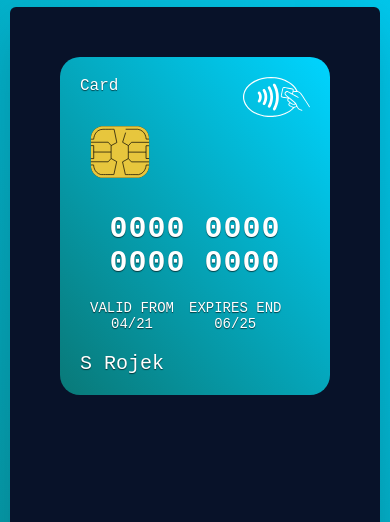
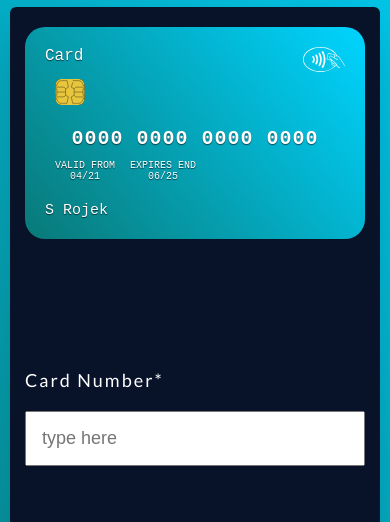
Before and after one commit to SzymonRojek/card-number-verification-JS, a website built with Parcel: page src/index.html in a window 390 px wide. Shown: the part 309-831 px from the top of the page. Built offline with nearby package versions, Linux system fonts and the light colour scheme.

Commit message:
add media queries

```diff
--- a/src/scss/card.scss
+++ b/src/scss/card.scss
@@ -49,13 +49,12 @@
     display: flex;
     gap: 15px;
     padding-left: 10px;
-    font-size: 10px;
     text-transform: uppercase;
 
     &__expire {
-      font-size: 14px;
       padding-bottom: 20px;
       text-align: center;
+      font-size: 14px;
 
       &-period::after {
         content: "\a";
@@ -96,4 +95,47 @@
       margin-left: 20px;
     }
   }
+
+  @media (max-width: 500px) {
+    &__header {
+      &-contactless {
+        height: 25px;
+      }
+    }
+
+    &__chip {
+      height: 40px;
+      width: 40px;
+      padding-left: 10px;
+    }
+    &__number {
+      padding: 10px;
+      font-size: 20px;
+    }
+
+    &__dates {
+      &__expire {
+        font-size: 10px;
+      }
+    }
+
+    &__holder {
+      font-size: 15px;
+    }
+
+    &__logo {
+      &--mastercard {
+        height: 40px;
+      }
+
+      &--visa {
+        height: 20px;
+        margin-bottom: 10px;
+      }
+
+      &--americanExpress {
+        height: 30px;
+      }
+    }
+  }
 }
--- a/src/scss/container.scss
+++ b/src/scss/container.scss
@@ -12,4 +12,8 @@
   background-color: $bgc-secondary;
   border-radius: 6px;
   box-shadow: $shadow-primary;
+
+  @media (max-width: 500px) {
+    padding: 20px 15px;
+  }
 }
```
